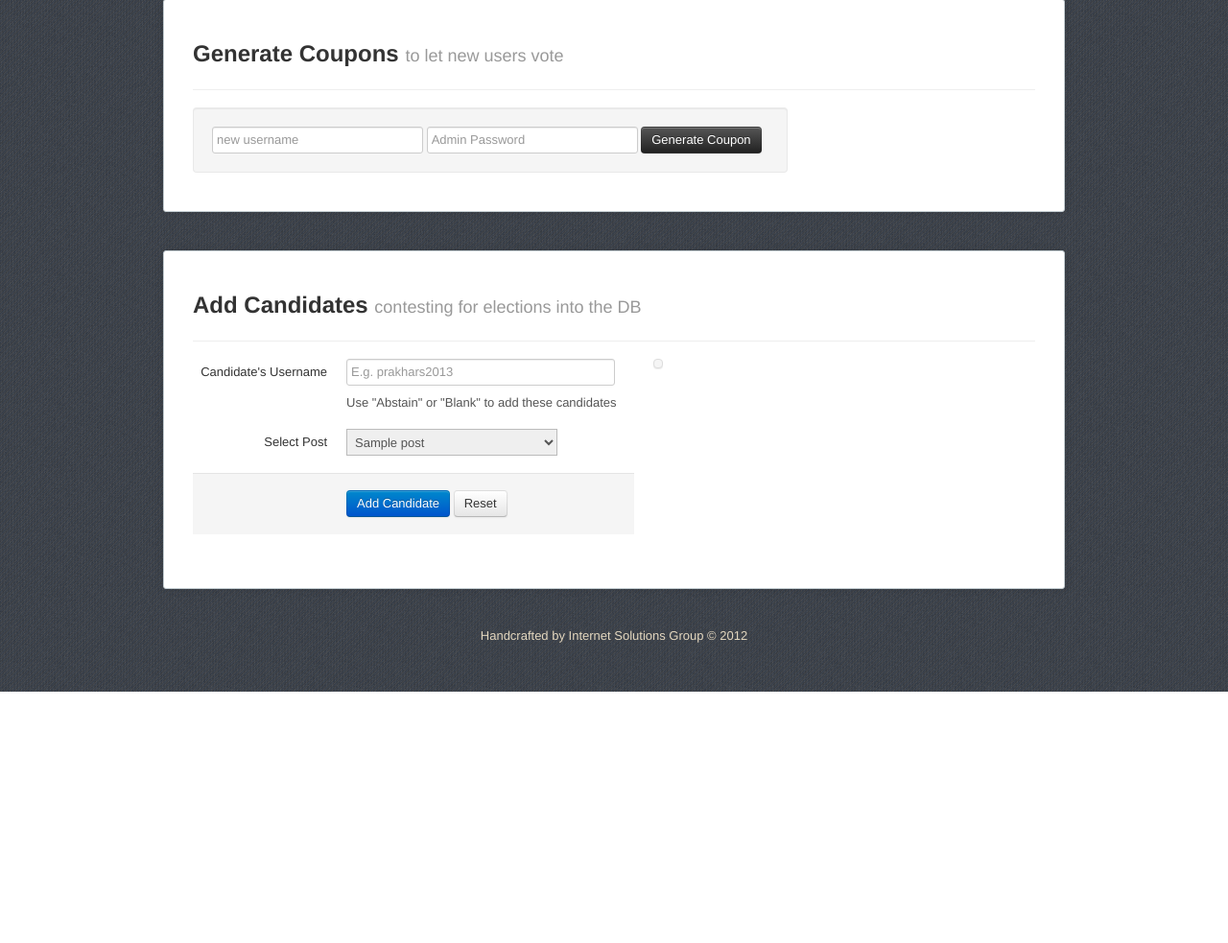
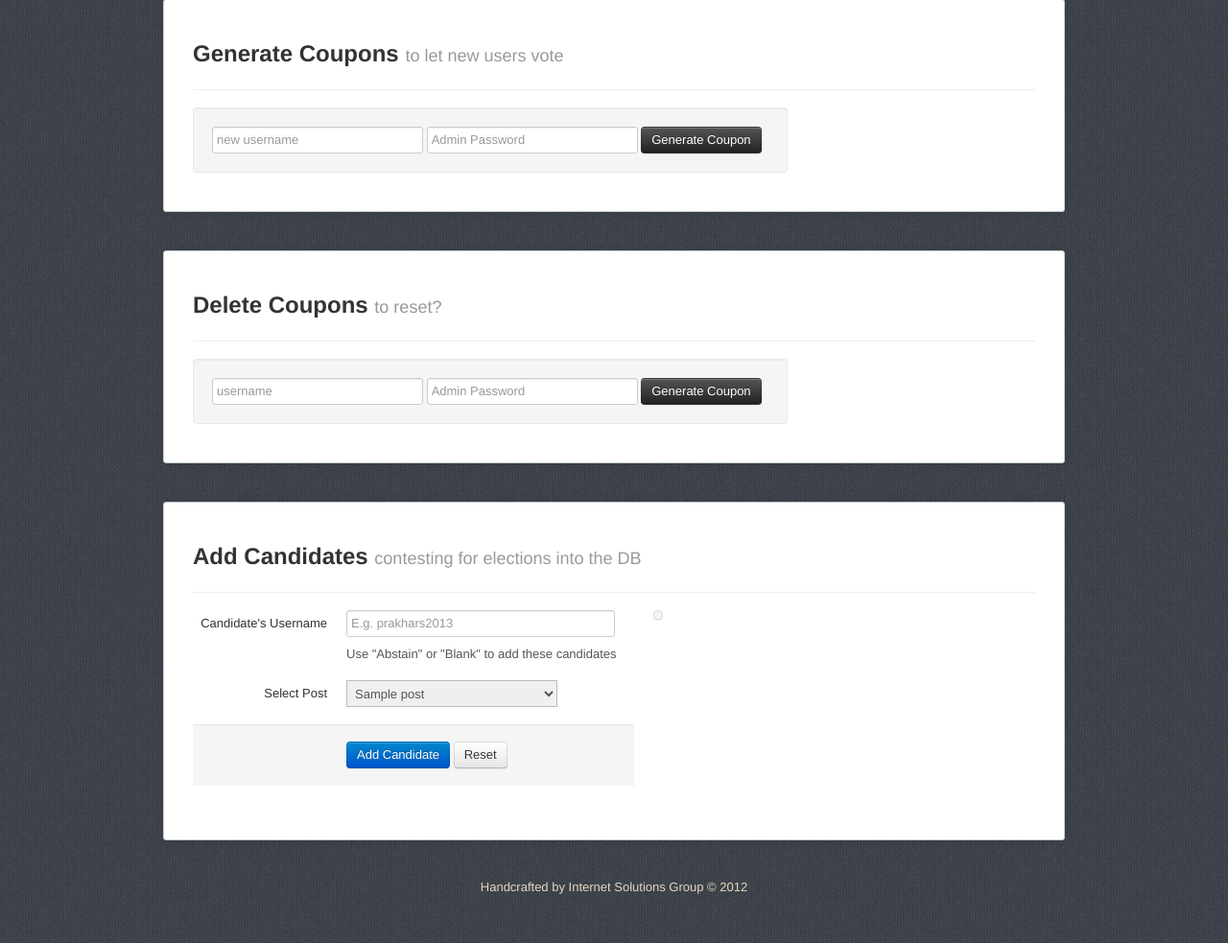
Before and after one commit to prakhar1989/VotingApplication, a Flask app: page /admin in a window 1280 px wide. Shown: the part 81-1064 px from the top of the page at 96% size. Before the commit the page ends 802 px from the top, so only its background shows below. Run offline with Flask 2, Linux system fonts and the light colour scheme; the visitor is signed in with stand-in values (Sample User, id 1); tables that the repository leaves empty hold one stand-in row (values such as "Sample post"); some libraries are stand-ins or nearby versions.

Commit message:
Added delete coupons functionality

```diff
--- a/main.py
+++ b/main.py
@@ -89,7 +89,6 @@ class Vote(db.Model):
 
 
 ### CONTROLLER ###
-
 def get_candidate_dict():
     candidates_dict = {}
     posts = Post.query.all()
@@ -215,6 +214,22 @@ def generate_coupon():
         return jsonify(coupon=value, msg="Incorrect Admin password")
 
 
+
+@app.route('/coupon/delete', methods=["POST"])
+def delete_coupon():
+    username = request.form['username']
+    password = request.form['password']
+    if password == app.config['PASSWORD']:
+        c = Coupon.query.filter_by(username = username).first()
+        print c.value
+        db.session.delete(c)
+        db.session.commit()
+        return jsonify(msg="Done!")
+    else:
+        return jsonify(msg="Incorrect Admin Password")
+
+
+
 @app.route('/candidate/new', methods=['POST'])
 def save_candidate():
     username = request.form['username']
--- a/static/js/application.js
+++ b/static/js/application.js
@@ -15,6 +15,19 @@ $(function() {
                 $('#coupon_value').text(data.coupon);
                 $('#show_message').text(data.msg);
                 $('.coupon_gen').show();
+            }
+        });
+        return false;
+    });
+
+    $('#delete_coupon').submit(function(){
+        $.ajax({
+            url: $SCRIPT_ROOT+'/coupon/delete',
+            type: "POST",
+            data: $(this).serialize(),
+            success: function(data) {
+                $('#delete_message').text(data.msg);
+                $('.delete_gen').show();
             }
         });
         return false;
--- a/templates/admin_interface.html
+++ b/templates/admin_interface.html
@@ -18,6 +18,27 @@
                 <h4>Coupon generated</h4>
                 <h2 id="coupon_value"></h2>
                 <span class="label label-important" id="show_message"></span>
+            </div>
+        </div>
+    </div>
+</div>
+</section>
+<section>
+<div class='white_tile'>
+    <div class="page-header">
+        <h2>Delete Coupons <small> to reset? </small></h2>
+    </div>
+    <div class="row">
+        <div class="span8">
+            <form id="delete_coupon" method="POST" action="/coupon/delete" class="well form-inline">
+                <input type="text" class="input" name="username" placeholder="username">
+                <input type="password" class="input" name="password" placeholder="Admin Password">
+                <input type="submit" class="btn btn-inverse" value="Generate Coupon"></button>
+            </form>
+        </div>
+        <div class="span3">
+            <div class="delete_gen">
+                <h2 id="delete_message"></h2>
             </div>
         </div>
     </div>
--- a/templates/voting_page.html
+++ b/templates/voting_page.html
@@ -40,7 +40,7 @@
     <div id="myModal" class="modal hide fade">
         <div class="modal-header">
             <button type="button" class="close" data-dismiss="modal">&times;</button>
-            <h3>Help | Voting Application</h3>
+            <h3>Help</h3>
         </div>
         <div class="modal-body">
             <h4>Lets keep this short</h4>
```
